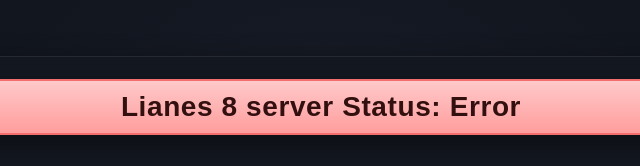
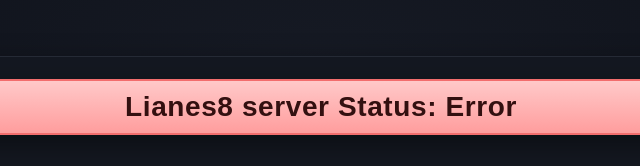
Before and after one commit to JaviLianes8/LianesMinecraftFront, a plain HTML site: page index.html in a window 1280 px wide. Shown: the top 166 px of the page, 319-959 px from the left. Drawn offline with Linux system fonts and the light colour scheme; no server answers.

Commit message:
Rename UI title to Lianes8

```diff
--- a/index.html
+++ b/index.html
@@ -21,7 +21,7 @@
               aria-disabled="true"
               disabled
             >
-              Lianes 8 server Status: UNKNOWN
+              Lianes8 server Status: UNKNOWN
             </button>
           </h1>
         </div>
--- a/scripts/ui/i18n.js
+++ b/scripts/ui/i18n.js
@@ -6,9 +6,9 @@ const SUPPORTED_LOCALES = new Set(['en', 'es']);
 
 const MESSAGES = {
   es: {
-    'ui.title': 'Lianes 8 Server',
+    'ui.title': 'Lianes8 Server',
     'ui.footer': 'Minecraft server',
-    'ui.statusButton.prefix': 'Lianes 8 server Estado',
+    'ui.statusButton.prefix': 'Lianes8 server Estado',
     'ui.statusButton.label.UNKNOWN': 'Desconocido',
     'ui.statusButton.label.ONLINE': 'En línea',
     'ui.statusButton.label.OFFLINE': 'Fuera de línea',
@@ -95,9 +95,9 @@ const MESSAGES = {
     'http.504': 'Tiempo de espera de la puerta de enlace agotado',
   },
   en: {
-    'ui.title': 'Lianes 8 Server',
+    'ui.title': 'Lianes8 Server',
     'ui.footer': 'Minecraft server',
-    'ui.statusButton.prefix': 'Lianes 8 server Status',
+    'ui.statusButton.prefix': 'Lianes8 server Status',
     'ui.statusButton.label.UNKNOWN': 'Unknown',
     'ui.statusButton.label.ONLINE': 'Online',
     'ui.statusButton.label.OFFLINE': 'Offline',
--- a/scripts/ui/playersStage.js
+++ b/scripts/ui/playersStage.js
@@ -15,7 +15,7 @@ const PLAYER_SKINS = new Map([
   ['bruyan', drawDeadpoolSkin],
   ['wladymir14', drawPeakyBlindersSkin],
   ['alexethe', drawGeoOperatorSkin],
-  ['alexconsta09', drawEzioSkin],
+  ['AlexconstA', drawEzioSkin],
 ]);
 
 /**
```
